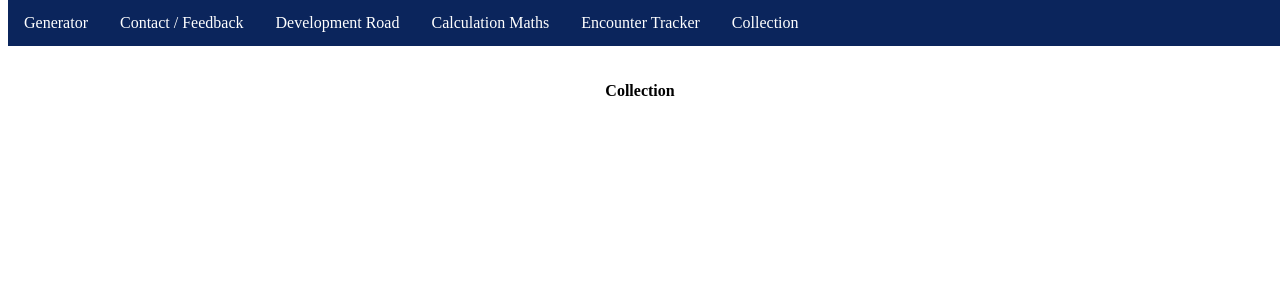
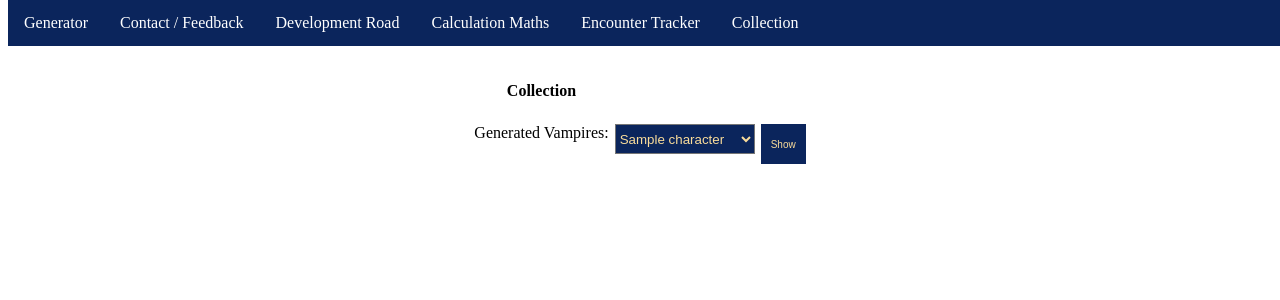
Before and after one commit to BodoBence/RandomVampireGenerator, a Flask app: template flaskr/templates/collection.html in a window 1280 px wide. Shown: the top 300 px of the page. Run offline with Flask 2, Linux system fonts and the light colour scheme; the template is opened without the code that fills it: most values are stand-ins (such as "Sample title", 1, 10 or a date in 2020); lists and menus that the app fills with data are empty.

Commit message:
trying with session

```diff
--- a/flaskr/templates/collection.html
+++ b/flaskr/templates/collection.html
@@ -12,6 +12,32 @@
                     Collection
                 </th>
             </tr>
+            <tr>
+                <form action = "/collection/showing" method='POST'>
+                    <td> Generated Vampires: </td>
+                    <td>
+                        <div class="custom-select">
+                            <select class="dropdown_selectors" list="generated_vampire_names" name="generated_character_selector">
+                                <datalist id="generated_vampire_names">
+                                    {% for character in characters %}
+                                        <option> {{ character }} </option>
+                                    {% endfor %}
+                                </datalist>
+                        </div>
+                    </td>
+                    <td colspan="2">
+                        <input
+                            class="button_general"
+                            type="submit"
+                            value="Show">
+                    </td>
+                </form>
+            </tr>
+            <tr>
+                {% if have_generated_character %}
+                    {% include "generated_character.html" %}
+                {% endif %}
+            </tr>
         </table>
     </body>
 </html>
```
